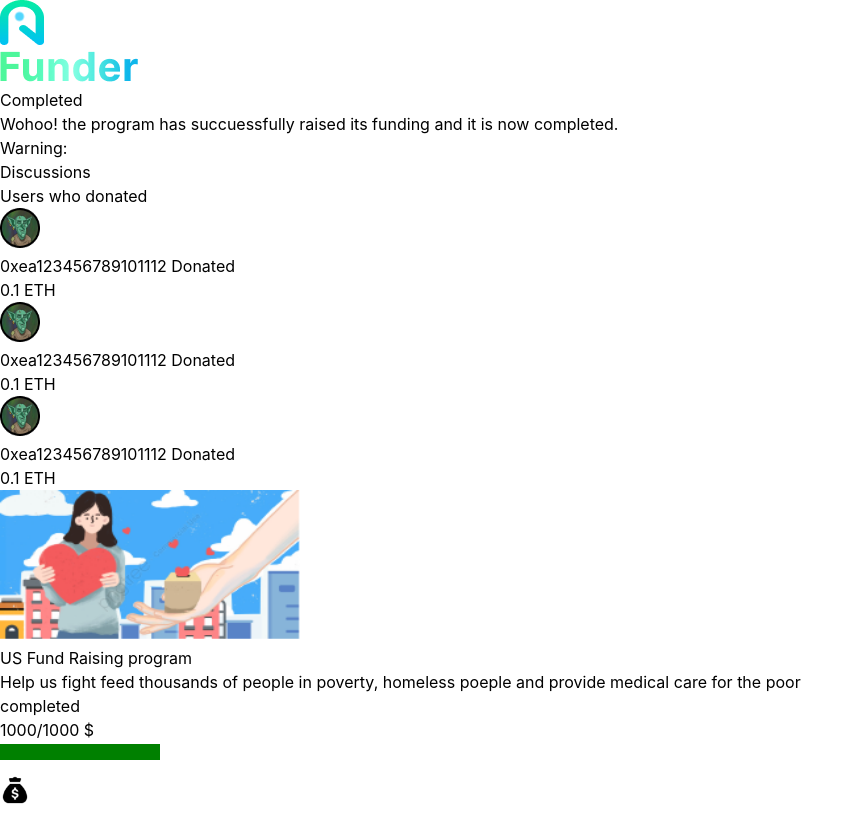
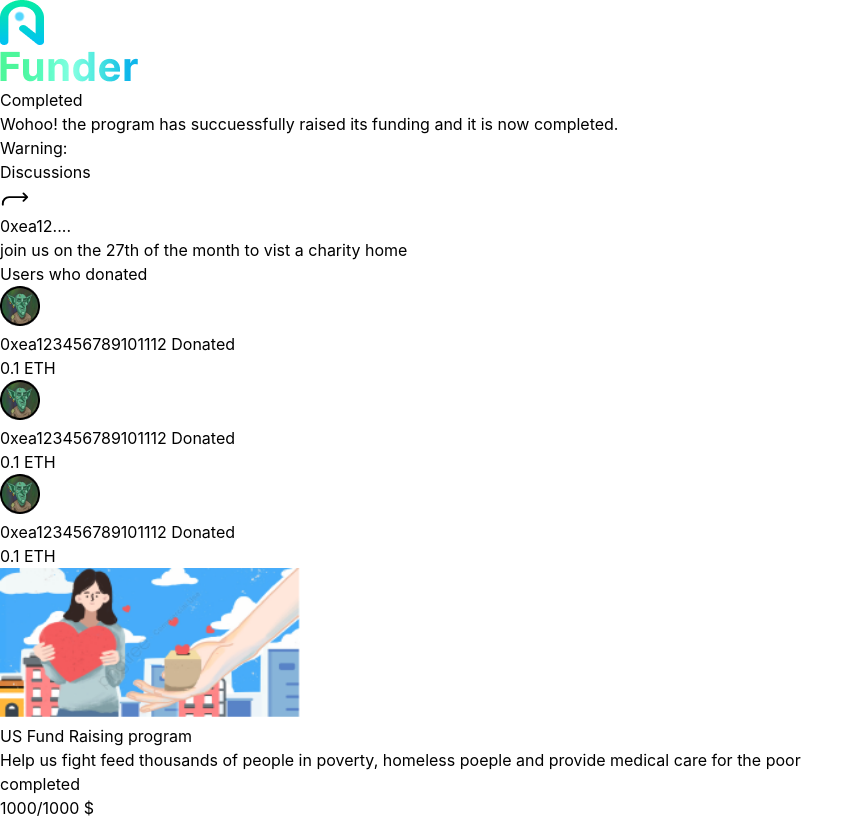
Before and after one commit to rolic-hub/moralis-x-filecoin-frontend, a Next.js app: page /completed/1 in a window 1280 px wide. Shown: the top 818 px of the page, without its empty margins (0-861 px from the left). Built offline with nearby package versions, Linux system fonts and the light colour scheme; what @rainbow-me/rainbowkit, wagmi would draw is missing.

Commit message:
update frontend

```diff
--- a/pages/completed/[address].js
+++ b/pages/completed/[address].js
@@ -7,6 +7,7 @@ import CauseBox from "../../components/causeBox";
 import program1 from "../../assest/program1.png";
 import moneyBag from "../../assest/moneyBag.png";
 import { useRouter } from "next/router";
+import { IoReturnUpForwardOutline } from "react-icons/io5";
 
 const CompletedPage = () => {
   const router = useRouter();
@@ -36,8 +37,22 @@ const CompletedPage = () => {
               Warning:<span></span>{" "}
             </p>
           </div>
-          <div className=" mt-10 ml-10">
-            <p className="text-2xl font-semibold">Discussions</p>
+          <div>
+            <p className="ml-10 text-xl font-bold mt-8 mb-2">Discussions</p>
+            <div className="flex-1 border mt-2 ml-10 w-4/5">
+              <div className="ml-10 mt-5">
+                <div className="flex">
+                  <IoReturnUpForwardOutline className="ml-5" size={30} />
+                  <p className="text-semibold text-xs text-gray-400 mt-1">
+                    {" "}
+                    0xea12....
+                  </p>
+                </div>
+                <div className="border w-fit rounded-lg pl-2 pr-2 mb-2">
+                  join us on the 27th of the month to vist a charity home
+                </div>
+              </div>
+            </div>
           </div>
           <div className="mt-32 ml-10 text-2xl font-semibold">
             <p>Users who donated </p>
```
Also changed, not shown: components/Layout.jsx (+5 -16 lines), pages/progress/[address].js (+3 -4 lines).
